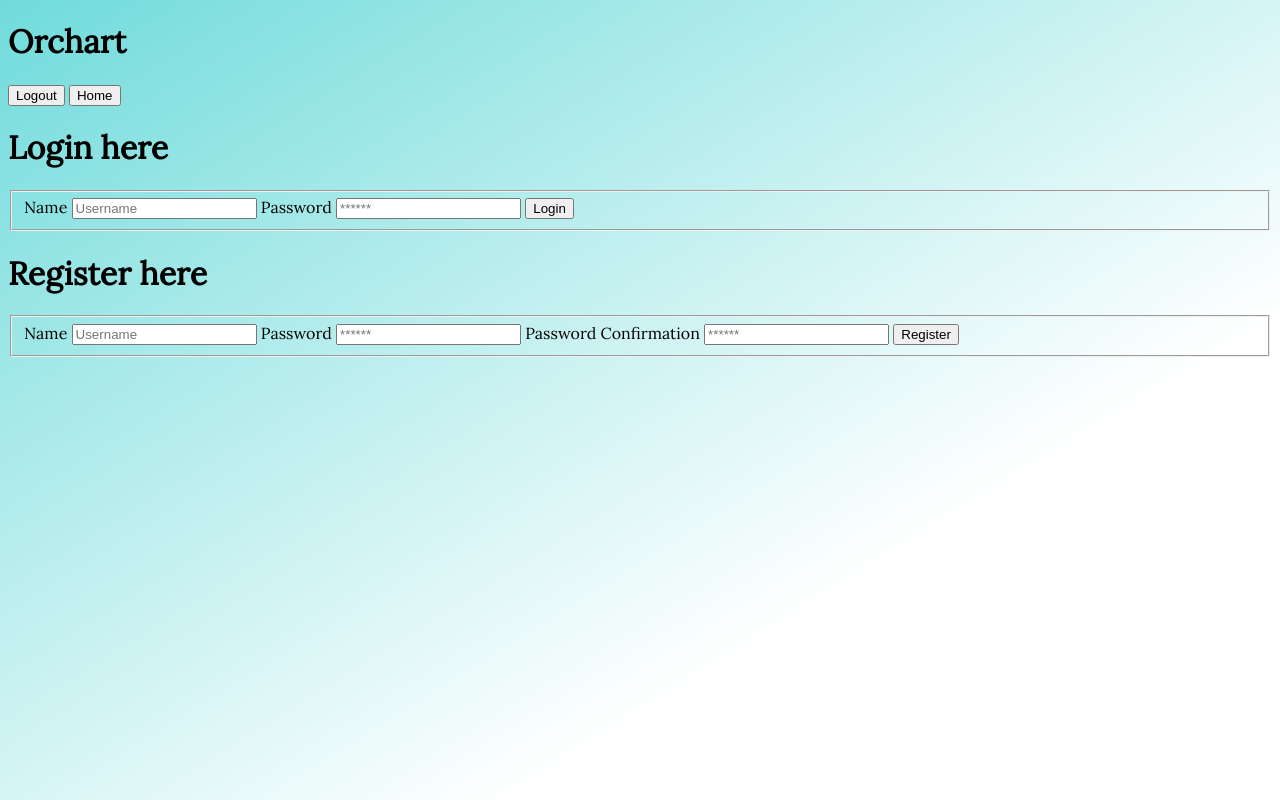
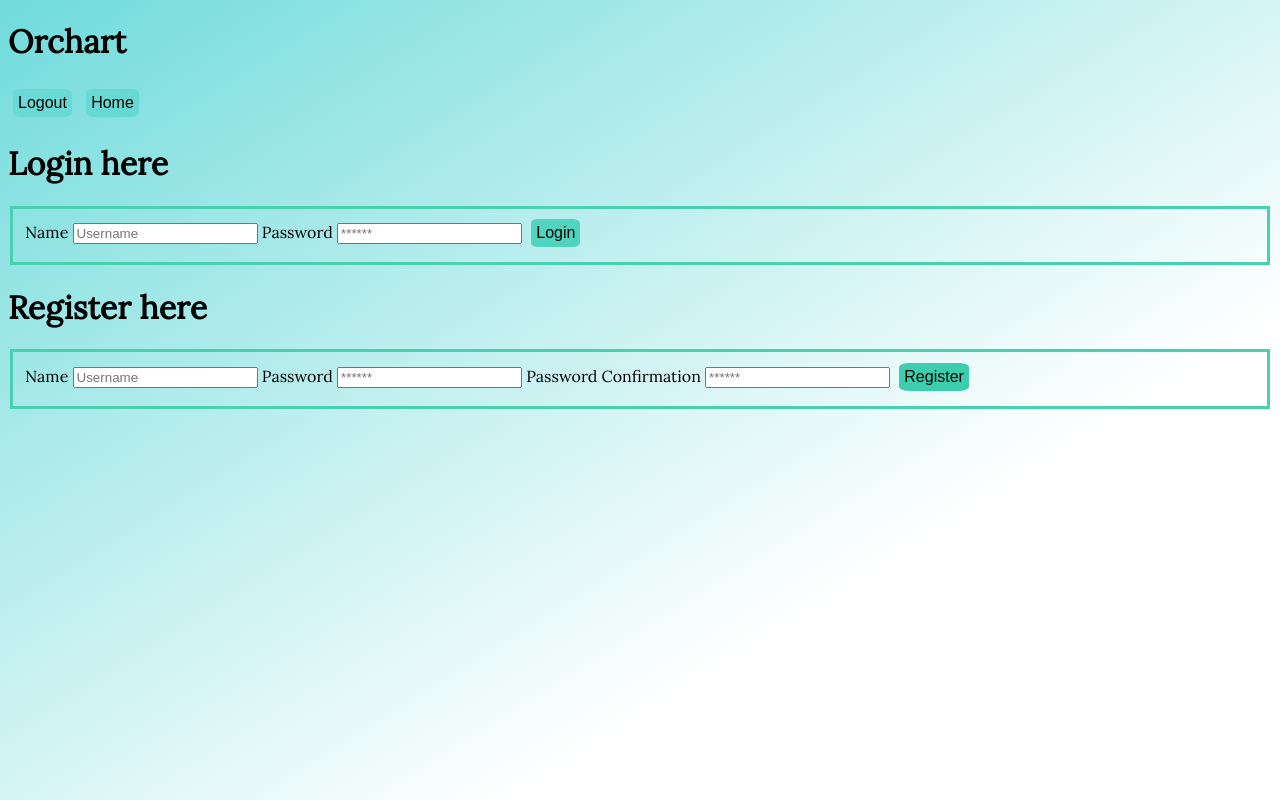
Before and after one commit to TSturtledove/Orchart, a website: page public/index.html at #!/login in a window 1280 px wide. Drawn offline with Linux system fonts and the light colour scheme.

Commit message:
added styling to login page

```diff
--- a/public/angularPartials/login.html
+++ b/public/angularPartials/login.html
@@ -1,22 +1,22 @@
 <div>
   <!-- <a href="/#!/login"><input type="button" value="Login"></a> -->
-  <a href="/#!/login"><input type="button" value="Logout" ng-click="Logout()"></a>
-  <a href="/#!/"><input type="button" value="Home"></a>
+  <a href="/#!/login"><input class="buttonstyle" type="button" value="Logout" ng-click="Logout()"></a>
+  <a href="/#!/"><input class="buttonstyle" type="button" value="Home"></a>
 </div>
 <h3>{{msg}}</h3>
 <h1>Login here</h1>
-<fieldset>
+<fieldset class="fieldstyle">
   <div>
     <label for="username">Name</label>
     <input type="text" ng-model="user.username" placeholder="Username" name="username">
     <label for="password">Password</label>
     <input type="password" ng-model="user.password" placeholder="******" name="password">
-    <input type="button" value="Login" ng-click="loginUser()">
+    <input class="buttonstyle" type="button" value="Login" ng-click="loginUser()">
   </div>
 </fieldset>
 
 <h1>Register here</h1>
-<fieldset>
+<fieldset class="fieldstyle">
   <div>
     <label for="username">Name</label>
     <input type="text" ng-model="newuser.name" placeholder="Username" name="username">
@@ -24,6 +24,6 @@
     <input type="password" ng-model="newuser.password" placeholder="******" name="password">
     <label for="passwordConfirmation">Password Confirmation</label>
     <input type="password" ng-model="newuser.confirmation" placeholder="******" name="passwordConfirmation">
-    <input type="button" value="Register" ng-click="RegisterUser()">
+    <input class="buttonstyle" type="button" value="Register" ng-click="RegisterUser()">
   </div>
 </fieldset>
```
